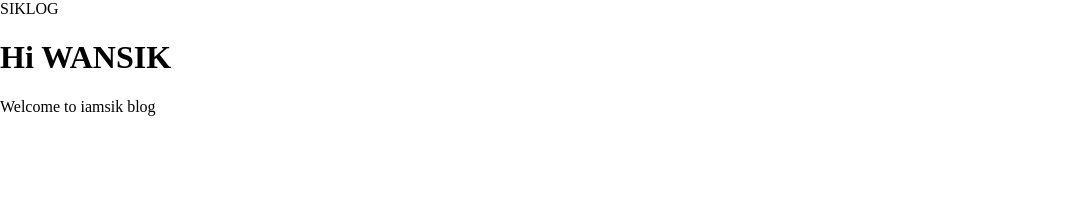
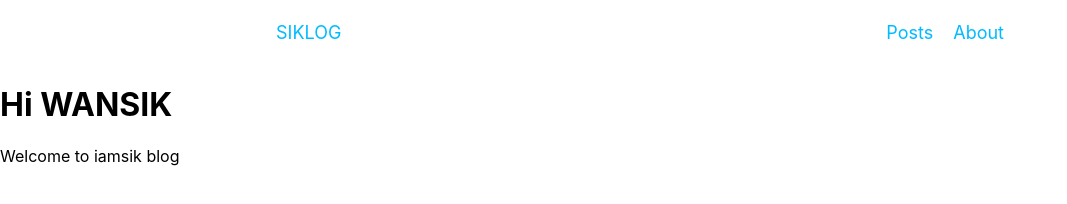
Before and after one commit to wansiklee/blog, a Gatsby site: page / in a window 1280 px wide. Shown: the whole page, without its empty margins (0-1067 px from the left). Built offline with nearby package versions, Linux system fonts and the light colour scheme; Gatsby itself is replaced by a stand-in of ours.

Commit message:
Add Header Style

```diff
--- a/src/components/header.tsx
+++ b/src/components/header.tsx
@@ -1,18 +1,75 @@
 import React from "react";
 import { css } from "@emotion/react";
+import { graphql, Link, useStaticQuery } from "gatsby";
 
 export interface HeaderProps {
-  siteTitle: string;
+
 }
 
-const Header: React.FC<HeaderProps> = ({ siteTitle }) => {
+const Header: React.FC<HeaderProps> = () => {
+  const data = useStaticQuery(graphql`
+    query SiteTitleQuery {
+      site {
+        siteMetadata {
+          title
+        }
+      }
+    }
+  `);
+
   return (
-    <header css={headerStyle}>{siteTitle}</header>
+    <header css={headerContainerStyle}>
+      <div css={headerStyle}>
+        <Link css={logoStyle} to='/'>{data?.site?.siteMetadata?.title}</Link>
+        <ul css={listStyle}>
+          <li><Link css={linkStyle} to='/'>Posts</Link></li>
+          <li><Link css={linkStyle} to='/'>About</Link></li>
+        </ul>
+      </div>
+    </header>
   );
 }
 
+const headerContainerStyle = css`
+  position: sticky;
+  height: 4rem;
+`;
+
 const headerStyle = css`
+  height: 100%;
+  display: flex;
+  align-items: center;
+  justify-content: space-between;
+  padding: 0 1rem;
+  margin: 0 auto;
+  max-width: 760px;
+`;
 
+const logoStyle = css`
+  text-decoration: none;
+  outline: 0;
+  color: #00bbff;
+  font-size: 1.125rem;
+`;
+
+const linkStyle = css`
+  text-decoration: none;
+  outline: 0;
+  color: #00bbff;
+  font-size: 1.125rem;
+  &:hover {
+    color: #0695c9;
+    transition: all 0.15s ease-in-out 0s;
+  }
+`;
+
+const listStyle = css`
+  display: flex;
+  list-style: none;
+
+  li + li {
+    margin-left: 1.25rem;
+  }
 `;
 
 export default Header;
--- a/src/components/layout.tsx
+++ b/src/components/layout.tsx
@@ -6,7 +6,6 @@
  */
 
 import React from "react";
-import { useStaticQuery, graphql } from "gatsby";
 import { Global, css } from "@emotion/react";
 import Header from "./Header";
 
@@ -15,21 +14,11 @@ export interface LayoutProps {
 }
 
 const Layout: React.FC<LayoutProps> = ({ children }) => {
-  const data = useStaticQuery(graphql`
-    query SiteTitleQuery {
-      site {
-        siteMetadata {
-          title
-        }
-      }
-    }
-  `);
-
   return (
     <>
       <Global styles={globalStyle} />
-      <Header siteTitle={data.site.siteMetadata.title} />
-      <div>{children}</div>
+      <Header />
+      <main>{children}</main>
     </>
   );
 }
@@ -45,6 +34,7 @@ const globalStyle = css`
   body {
     margin: 0;
     padding: 0;
+    font-family: -apple-system, BlinkMacSystemFont, "Helvetica Neue", "Apple SD Gothic Neo", "Malgun Gothic", "맑은 고딕", 나눔고딕, "Nanum Gothic", "Noto Sans KR", "Noto Sans CJK KR", arial, 돋움, Dotum, Tahoma, Geneva, sans-serif;
   }
 `;
 
```
